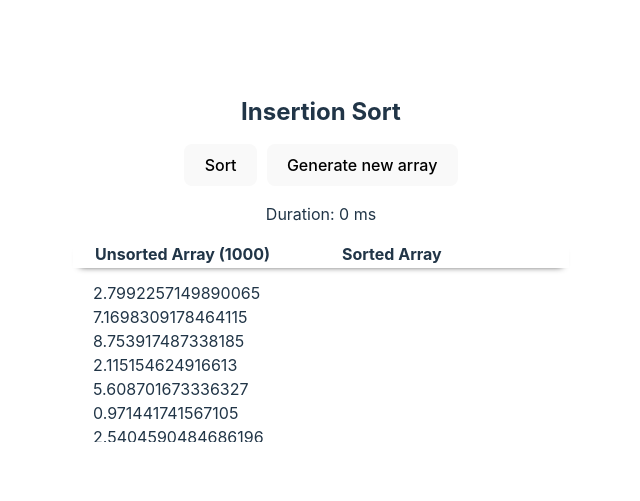
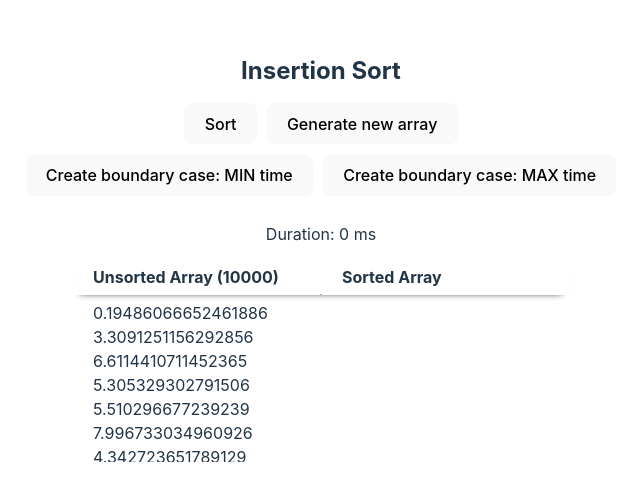
Before and after one commit to tsvetta/sandbox_react_algorithms, a React (Vite) app: page / in a window 1280 px wide. Shown: the part 139-640 px from the top of the page, without its empty margins (319-959 px from the left). Built offline with nearby package versions, Linux system fonts and the light colour scheme.

Commit message:
Create boundary cases

```diff
--- a/src/App.css
+++ b/src/App.css
@@ -1,8 +1,12 @@
 #root {
-  max-width: 1280px;
   margin: 0 auto;
   padding: 2rem;
   text-align: center;
+}
+
+.App {
+  overflow: auto;
+  white-space: nowrap;
 }
 
 .logo {
@@ -51,13 +55,12 @@ td, th {
 }
 
 .table-head-row {
-  position: fixed;
+  position: sticky;
+  top: 0;
   background-color: #242424;
   box-shadow: 0px 6px 7px -9px #fff;
   transform: translateY(-4px);
 }
-
-
 
 @media (prefers-color-scheme: light) {
   .table-head-row {
@@ -79,7 +82,15 @@ thead {
   color: #2ca913;
 }
 
-.collaplable {
+.collapsable {
   max-height: 200px;
   overflow-y: scroll;
 }
+
+.algorithm-section {
+  display: inline-block;
+}
+
+.algorithm-section + .algorithm-section {
+  margin-left: 10px;
+}
--- a/src/App.jsx
+++ b/src/App.jsx
@@ -7,7 +7,7 @@ import "./App.css";
 function App() {
   return (
     <div className="App">
-      <SortingAlgorithm name="Insertion Sort" fn={insertionSort} length={1000} />
+      <SortingAlgorithm name="Insertion Sort" fn={insertionSort} length={10000} />
     </div>
   );
 }
--- a/src/algorithms/SortingAlgorithm.jsx
+++ b/src/algorithms/SortingAlgorithm.jsx
@@ -8,7 +8,10 @@ const formatArr = (arr) => (
   })
 );
 
-const createUnsortedArr = (length) => () => new Array(length).fill(null).map(() => Math.random() * 10);
+const createEmptyArr = (length) => new Array(length).fill(null);
+const createUnsortedArr = (length) => () => createEmptyArr(length).map(() => Math.random() * 10);
+const createSortedArr = (length) => () => createEmptyArr(length).map((_, i) => i);
+const createReversedSortedArr = (length) => () => createEmptyArr(length).map((_, i) => length - i);
 
 const SortingAlgorithm = ({ name, fn, length }) => {
   const [unsortedArr, setUnsortedArr] = useState(createUnsortedArr(length));
@@ -26,16 +29,28 @@ const SortingAlgorithm = ({ name, fn, length }) => {
     setSortedArr(sortedArr);
     setIsSorted(true);
     setDuration((end - start).toFixed(1) + ' ms');
-  }, [unsortedArr, isSorted]);
+  }, [name, fn, unsortedArr]);
 
   const onRefreshClick = useCallback(() => {
     setUnsortedArr(createUnsortedArr(length));
     setSortedArr([]);
     setIsSorted(false);
-  });
+  }, [length]);
+
+  const onMinTimeSortClick = useCallback(() => {
+    setUnsortedArr(createSortedArr(length));
+    setSortedArr([]);
+    setIsSorted(false);
+  }, [length]);
+
+  const onMaxTimeSortClick = useCallback(() => {
+    setUnsortedArr(createReversedSortedArr(length));
+    setSortedArr([]);
+    setIsSorted(false);
+  }, [length]);
 
   return (
-    <>
+    <section className="algorithm-section">
       <h2>{name}</h2>
       <button type='button' disabled={isSorted} onClick={onSortClick}>
         {isSorted ? <span className="success">Array is sorted!</span> : 'Sort'}
@@ -43,9 +58,16 @@ const SortingAlgorithm = ({ name, fn, length }) => {
       <button type='button' onClick={onRefreshClick}>
         Generate new array
       </button>
+      <br />
+      <button type='button' onClick={onMinTimeSortClick}>
+        Create boundary case: MIN time
+      </button>
+      <button type='button' onClick={onMaxTimeSortClick}>
+        Create boundary case: MAX time
+      </button>
       <p>Duration: {duration}</p>
 
-      <div className="collaplable">
+      <div className="collapsable">
         <table className="table">
           <thead>
             <tr className="table-head-row">
@@ -65,7 +87,7 @@ const SortingAlgorithm = ({ name, fn, length }) => {
           </tbody>
         </table>
       </div>
-    </>
+    </section>
   )
 }
 
--- a/src/index.css
+++ b/src/index.css
@@ -33,7 +33,7 @@ body {
   display: flex;
   place-items: center;
   min-width: 320px;
-  min-height: 100vh;
+  height: calc(100vh - 15px);
 }
 
 h1 {
@@ -43,6 +43,7 @@ h1 {
 
 button {
   border-radius: 8px;
+  margin-bottom: 10px;
   border: 1px solid transparent;
   padding: 0.6em 1.2em;
   font-size: 1em;
```
